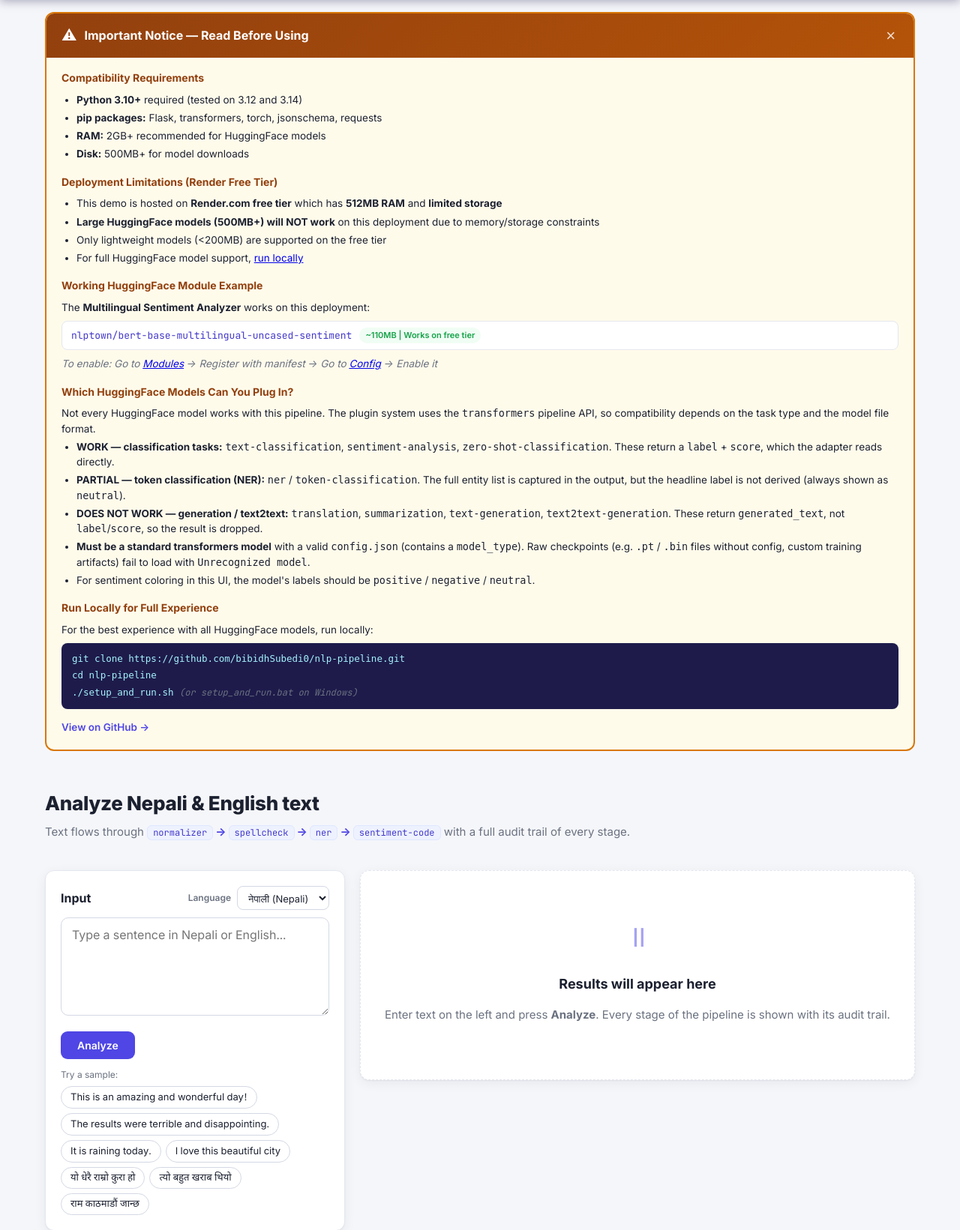
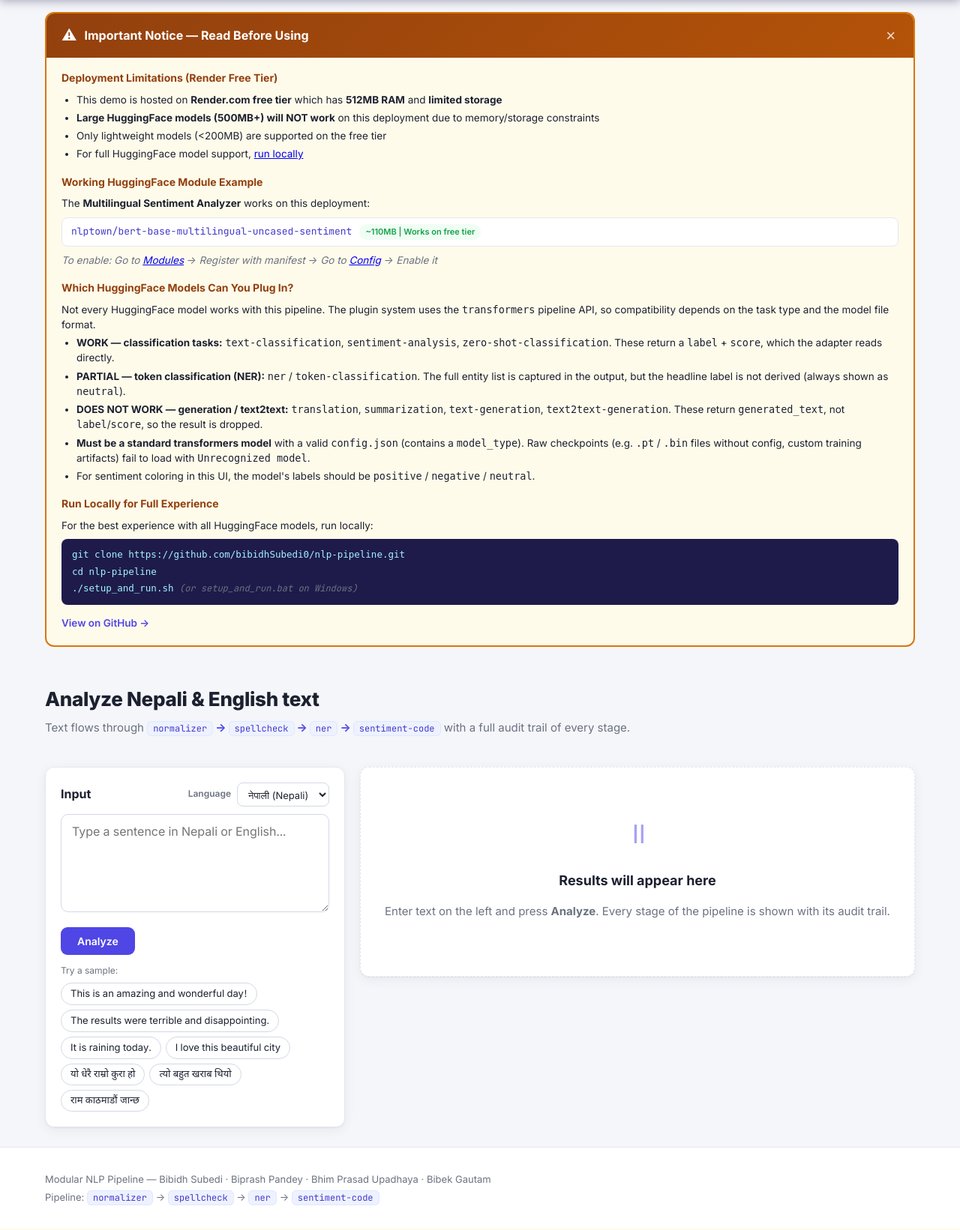
Before and after one commit to bibidhSubedi0/nlp-pipeline, a Flask app: page / in a window 1280 px wide. Shown: the part 74-1715 px from the top of the page at 75% size. Run offline with Flask 3, Linux system fonts and the light colour scheme.

Commit message:
Remove Compatibility Requirements section from notice banner

```diff
--- a/web/templates/base.html
+++ b/web/templates/base.html
@@ -36,16 +36,6 @@
           <button type="button" class="notice-close" onclick="document.getElementById('notice-banner').style.display='none'" aria-label="Close">&times;</button>
         </div>
         <div class="notice-body">
-          <div class="notice-section">
-            <h4>Compatibility Requirements</h4>
-            <ul>
-              <li><strong>Python 3.10+</strong> required (tested on 3.12 and 3.14)</li>
-              <li><strong>pip packages:</strong> Flask, transformers, torch, jsonschema, requests</li>
-              <li><strong>RAM:</strong> 2GB+ recommended for HuggingFace models</li>
-              <li><strong>Disk:</strong> 500MB+ for model downloads</li>
-            </ul>
-          </div>
-
           <div class="notice-section">
             <h4>Deployment Limitations (Render Free Tier)</h4>
             <ul>
```
